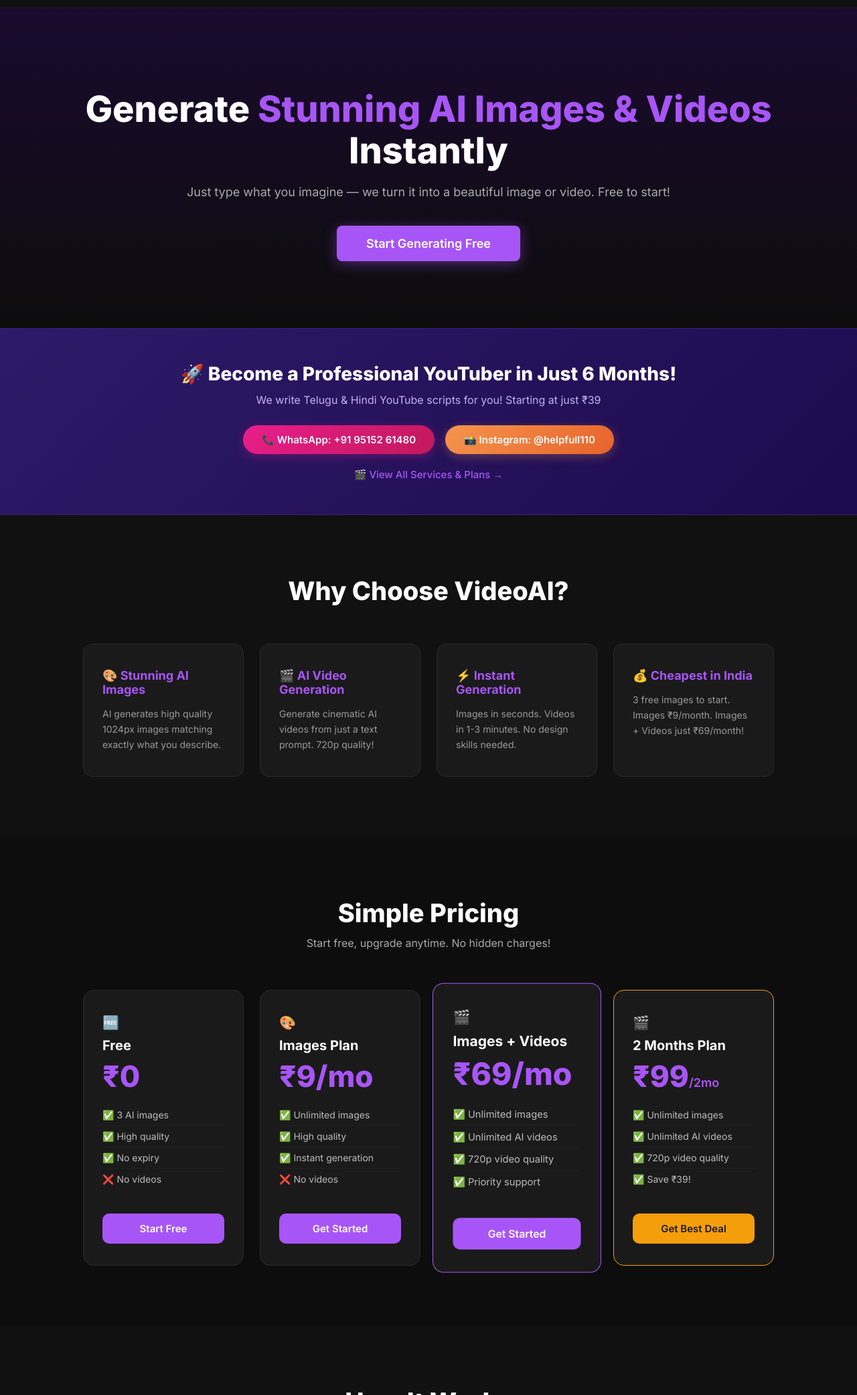
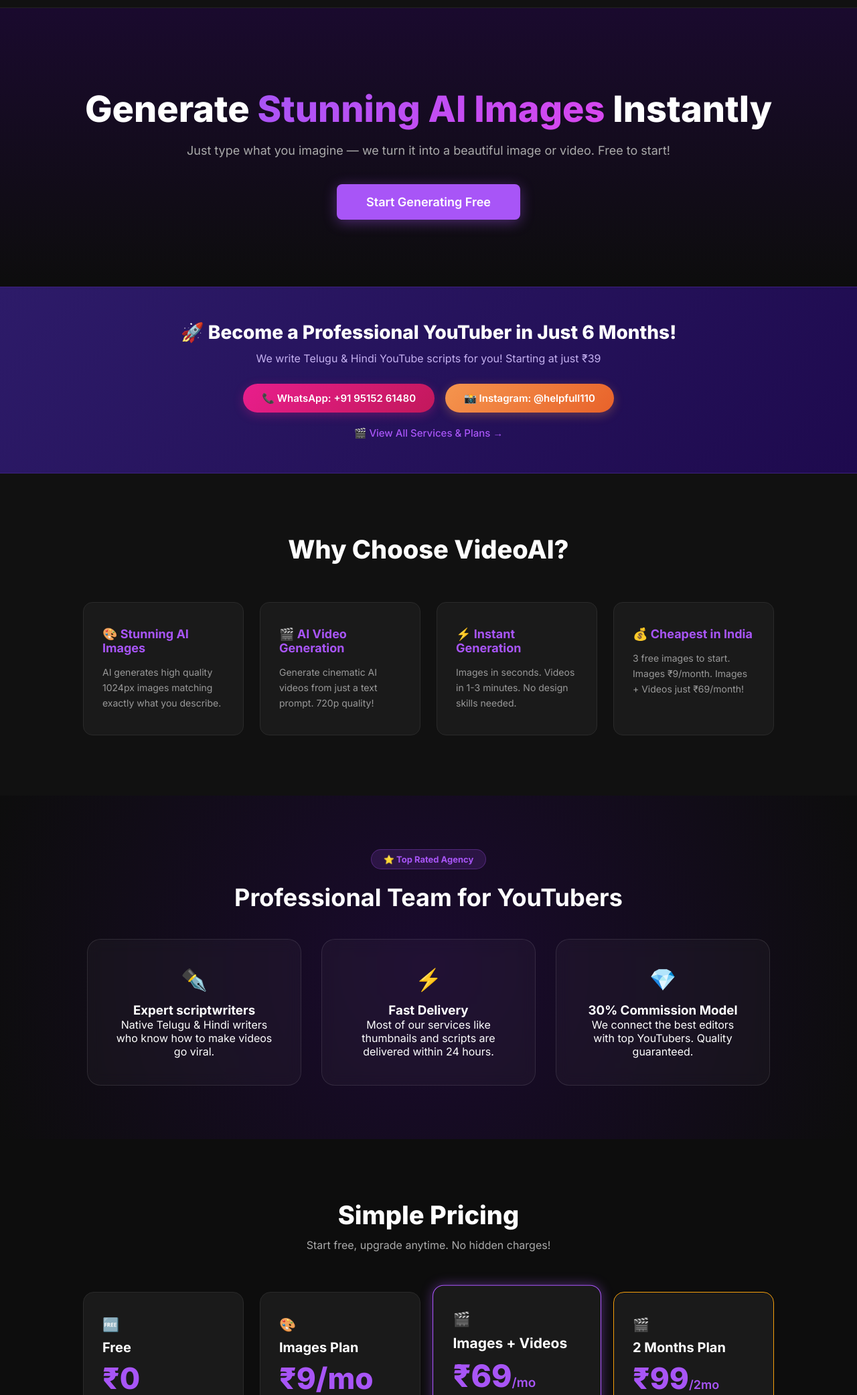
Before and after one commit to prudhvi799/ai-video-platform, a plain HTML site: page index.html in a window 1280 px wide. Shown: the part 60-2143 px from the top of the page at 67% size. Drawn offline with Linux system fonts and the light colour scheme.

Commit message:
feat: upgrade to Professional Agency branding with recruitment and premium glowing effects

```diff
--- a/index.html
+++ b/index.html
@@ -4,8 +4,9 @@
     <meta charset="UTF-8" />
     <meta name="viewport" content="width=device-width, initial-scale=1.0" />
     <meta name="google-site-verification" content="j07vECHBr9L2nHTtFhMW8rnnH07xMeozCpDVr1G8hbc" />
-    <title>VideoAI — Generate Stunning AI Images & Videos Instantly</title>
-    <meta name="description" content="Generate stunning AI images and videos instantly. Free to start! Just type what you imagine — we turn it into a beautiful image or video." />
+    <title>VideoAI — Professional YouTube Services & AI Generation</title>
+    <meta name="description" content="Professional YouTube Agency. We provide Telugu & Hindi Script Writing, Thumbnail Design, and Video Editing. Recruit expert editors or generate AI content instantly." />
+    <meta name="keywords" content="YouTube script writing, video editor jobs, thumbnail design India, AI image generator, YouTube agency, video editing services" />
     <link rel="preconnect" href="https://fonts.googleapis.com">
     <link href="https://fonts.googleapis.com/css2?family=Inter:wght@400;500;600;700;800&display=swap" rel="stylesheet">
     <link rel="stylesheet" href="style.css">
@@ -23,7 +24,7 @@
 
     <!-- HERO SECTION -->
     <section class="hero">
-      <h1>Generate <span>Stunning AI Images &amp; Videos</span> Instantly</h1>
+      <h1 class="glow-text">Generate <span class="text-gradient">Stunning AI Images</span> Instantly</h1>
       <p>Just type what you imagine — we turn it into a beautiful image or video. Free to start!</p>
       <button id="startBtn">Start Generating Free</button>
     </section>
@@ -58,6 +59,29 @@
         <div class="feature-card">
           <h3>💰 Cheapest in India</h3>
           <p>3 free images to start. Images ₹9/month. Images + Videos just ₹69/month!</p>
+        </div>
+      </div>
+    </section>
+
+    <!-- AGENCY TRUST SECTION -->
+    <section class="agency-trust">
+      <span class="trust-badge">⭐ Top Rated Agency</span>
+      <h2>Professional Team for YouTubers</h2>
+      <div class="team-grid">
+        <div class="team-card">
+          <div class="team-icon">✒️</div>
+          <h3>Expert scriptwriters</h3>
+          <p>Native Telugu & Hindi writers who know how to make videos go viral.</p>
+        </div>
+        <div class="team-card">
+          <div class="team-icon">⚡</div>
+          <h3>Fast Delivery</h3>
+          <p>Most of our services like thumbnails and scripts are delivered within 24 hours.</p>
+        </div>
+        <div class="team-card">
+          <div class="team-icon">💎</div>
+          <h3>30% Commission Model</h3>
+          <p>We connect the best editors with top YouTubers. Quality guaranteed.</p>
         </div>
       </div>
     </section>
@@ -97,10 +121,10 @@
         </div>
 
         <!-- Images + Videos Plan -->
-        <div class="pricing-card pro">
+        <div class="pricing-card pro glow-box">
           <div class="plan-icon">🎬</div>
           <h3>Images + Videos</h3>
-          <div class="price">₹69/mo</div>
+          <div class="price">₹69<span class="price-period">/mo</span></div>
           <ul class="plan-features">
             <li>✅ Unlimited images</li>
             <li>✅ Unlimited AI videos</li>
@@ -149,6 +173,17 @@
       </div>
     </section>
 
+    <!-- RECRUITMENT BANNER -->
+    <section class="recruit-banner">
+      <div class="recruit-content">
+        <h2>Are you a Professional Editor?</h2>
+        <p>Join our elite team and earn money by working with top YouTubers.</p>
+      </div>
+      <a href="https://wa.me/919515261480?text=Hi!%20I'm%20a%20professional%20editor%20and%20I%20want%20to%20join%20the%20VideoAI%20team." target="_blank" class="btn-whatsapp btn-recruit">
+        Apply Now &rarr;
+      </a>
+    </section>
+
     <!-- FOOTER -->
     <footer>
       <p>© 2026 VideoAI. All rights reserved.</p>
--- a/services.css
+++ b/services.css
@@ -10,6 +10,23 @@ body {
   background-color: #0d0d0d;
   color: #ffffff;
   min-height: 100vh;
+}
+
+/* ===== GLOWING ANIMATIONS ===== */
+@keyframes glow-pulse {
+  0% { box-shadow: 0 0 5px rgba(168, 85, 247, 0.2); }
+  50% { box-shadow: 0 0 20px rgba(168, 85, 247, 0.5); }
+  100% { box-shadow: 0 0 5px rgba(168, 85, 247, 0.2); }
+}
+
+.glow-box {
+  animation: glow-pulse 3s infinite ease-in-out;
+}
+
+.text-gradient {
+  background: linear-gradient(135deg, #a855f7 0%, #d946ef 100%);
+  -webkit-background-clip: text;
+  -webkit-text-fill-color: transparent;
 }
 
 /* ===== NAVIGATION ===== */
@@ -413,6 +430,50 @@ nav button:hover {
 }
 
 /* ===== FOOTER ===== */
+/* ===== RECRUITMENT BANNER ===== */
+.recruit-banner {
+  background: linear-gradient(90deg, #7c3aed, #a855f7);
+  padding: 40px 60px;
+  display: flex;
+  align-items: center;
+  justify-content: space-between;
+  border-radius: 20px;
+  margin: 60px;
+  text-align: left;
+}
+
+.recruit-content h2 {
+  font-size: 28px;
+  margin-bottom: 8px;
+  color: white;
+}
+
+.recruit-content p {
+  color: rgba(255, 255, 255, 0.9);
+  font-size: 16px;
+}
+
+.btn-recruit {
+  background: white !important;
+  color: #a855f7 !important;
+  padding: 14px 32px !important;
+}
+
+.btn-recruit:hover {
+  background: #f3f3f3 !important;
+  transform: scale(1.05);
+}
+
+@media (max-width: 768px) {
+  .recruit-banner {
+    flex-direction: column;
+    text-align: center;
+    gap: 24px;
+    margin: 40px 20px;
+    padding: 30px 20px;
+  }
+}
+
 footer {
   text-align: center;
   padding: 30px;
--- a/style.css
+++ b/style.css
@@ -9,6 +9,24 @@
 body {
   background-color: #0d0d0d;
   color: #ffffff;
+  overflow-x: hidden;
+}
+
+/* ===== GLOWING ANIMATIONS ===== */
+@keyframes glow-pulse {
+  0% { box-shadow: 0 0 5px rgba(168, 85, 247, 0.2); }
+  50% { box-shadow: 0 0 20px rgba(168, 85, 247, 0.5); }
+  100% { box-shadow: 0 0 5px rgba(168, 85, 247, 0.2); }
+}
+
+.glow-box {
+  animation: glow-pulse 3s infinite ease-in-out;
+}
+
+.text-gradient {
+  background: linear-gradient(135deg, #a855f7 0%, #d946ef 100%);
+  -webkit-background-clip: text;
+  -webkit-text-fill-color: transparent;
 }
 
 /* ===== NAVIGATION ===== */
@@ -474,6 +492,102 @@ nav button:hover {
 }
 
 /* ===== FOOTER ===== */
+/* ===== AGENCY TRUST SECTION ===== */
+.agency-trust {
+  padding: 80px 60px;
+  background: radial-gradient(circle at center, #1a0a2e 0%, #0d0d0d 100%);
+  text-align: center;
+}
+
+.trust-badge {
+  display: inline-block;
+  background: rgba(168, 85, 247, 0.15);
+  color: #a855f7;
+  padding: 6px 18px;
+  border-radius: 50px;
+  font-size: 13px;
+  font-weight: 700;
+  margin-bottom: 20px;
+  border: 1px solid rgba(168, 85, 247, 0.3);
+}
+
+.agency-trust h2 {
+  font-size: 36px;
+  margin-bottom: 40px;
+}
+
+.team-grid {
+  display: flex;
+  justify-content: center;
+  gap: 30px;
+  flex-wrap: wrap;
+}
+
+.team-card {
+  background: rgba(255, 255, 255, 0.03);
+  backdrop-filter: blur(10px);
+  border: 1px solid rgba(255, 255, 255, 0.1);
+  border-radius: 20px;
+  padding: 40px;
+  width: 320px;
+  transition: all 0.3s;
+}
+
+.team-card:hover {
+  border-color: #a855f7;
+  background: rgba(168, 85, 247, 0.05);
+  transform: translateY(-5px);
+}
+
+.team-icon {
+  font-size: 32px;
+  margin-bottom: 15px;
+}
+
+/* ===== RECRUITMENT BANNER ===== */
+.recruit-banner {
+  background: linear-gradient(90deg, #7c3aed, #a855f7);
+  padding: 40px 60px;
+  display: flex;
+  align-items: center;
+  justify-content: space-between;
+  border-radius: 20px;
+  margin: 60px;
+  text-align: left;
+}
+
+.recruit-content h2 {
+  font-size: 28px;
+  margin-bottom: 8px;
+  color: white;
+}
+
+.recruit-content p {
+  color: rgba(255, 255, 255, 0.9);
+  font-size: 16px;
+}
+
+.btn-recruit {
+  background: white !important;
+  color: #a855f7 !important;
+  padding: 14px 32px !important;
+}
+
+.btn-recruit:hover {
+  background: #f3f3f3 !important;
+  transform: scale(1.05);
+}
+
+@media (max-width: 768px) {
+  .recruit-banner {
+    flex-direction: column;
+    text-align: center;
+    gap: 24px;
+    margin: 40px 20px;
+    padding: 30px 20px;
+  }
+}
+
 footer {
   text-align: center;
   padding: 30px;
```
Also changed, not shown: services.html (+13 -2 lines).
